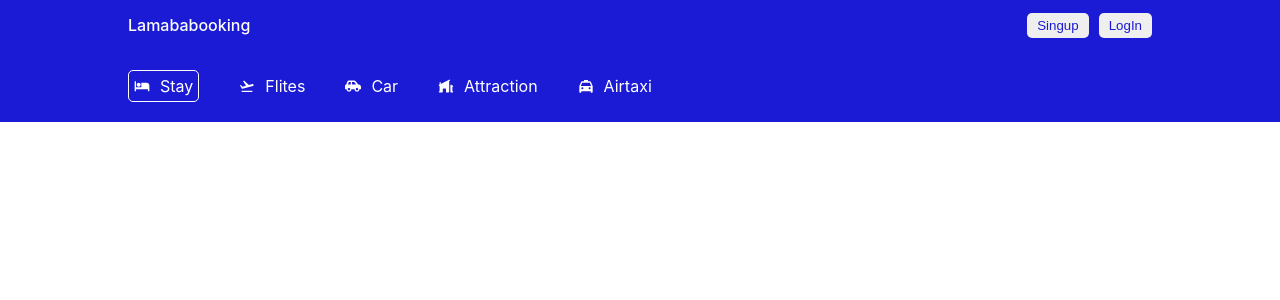
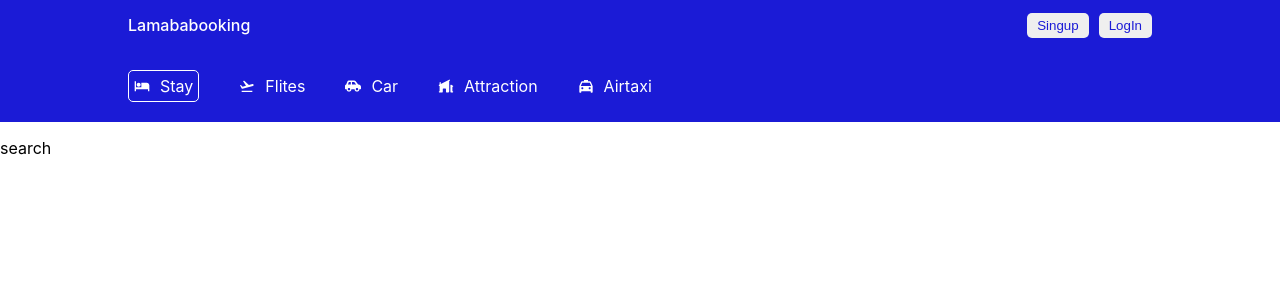
Before and after one commit to Foysalrabby/BokingApi, a React (Create React App) app in the folder client/: page /list in a window 1280 px wide. Shown: the top 300 px of the page. Built offline with nearby package versions, Linux system fonts and the light colour scheme.

Commit message:
useNavigation to go other page use routel path app;.js

```diff
--- a/client/src/Component/Header/Header.jsx
+++ b/client/src/Component/Header/Header.jsx
@@ -12,8 +12,10 @@ import 'react-date-range/dist/theme/default.css'; // theme css file
 import { DateRange } from 'react-date-range';
 import { format  } from 'date-fns';
 import {useState} from 'react'
+import { useNavigate } from "react-router-dom";
 
 const Header = ({type}) => {
+      const navigate=useNavigate(); //use value pass with click btn go page
      const [opendate,setopendate]=useState(false); // for date open and off
     const [state, setState] = useState([
         {
@@ -36,6 +38,10 @@ const handleopen =(name,operation) => {
     }
   });
 };
+//handle search btn to go list.jsx
+const handleSearchbtn=()=>{
+navigate("/list");
+}
 
     return (
         <div className='Header'>
@@ -136,7 +142,7 @@ const handleopen =(name,operation) => {
          }
          </div>
          <div className="HeaderSearchitem">
-          <button className='navbutton'>Search</button>
+          <button onClick={()=> handleSearchbtn()} className='navbutton'>Search</button>
          </div>
 
         </div>
--- a/client/src/Pages/Lists/List.jsx
+++ b/client/src/Pages/Lists/List.jsx
@@ -7,6 +7,14 @@ const List = () => {
         <div>
             <Navbar/>
             <Header type = "listshow"/>
+            <div className="Listcontainer">
+             <div className="listwrapper">
+           <div className="listsearch">
+                 <p>search</p>
+           </div>
+           <div className="listresult"></div>
+             </div>
+            </div>
         </div>
     );
 };
```
